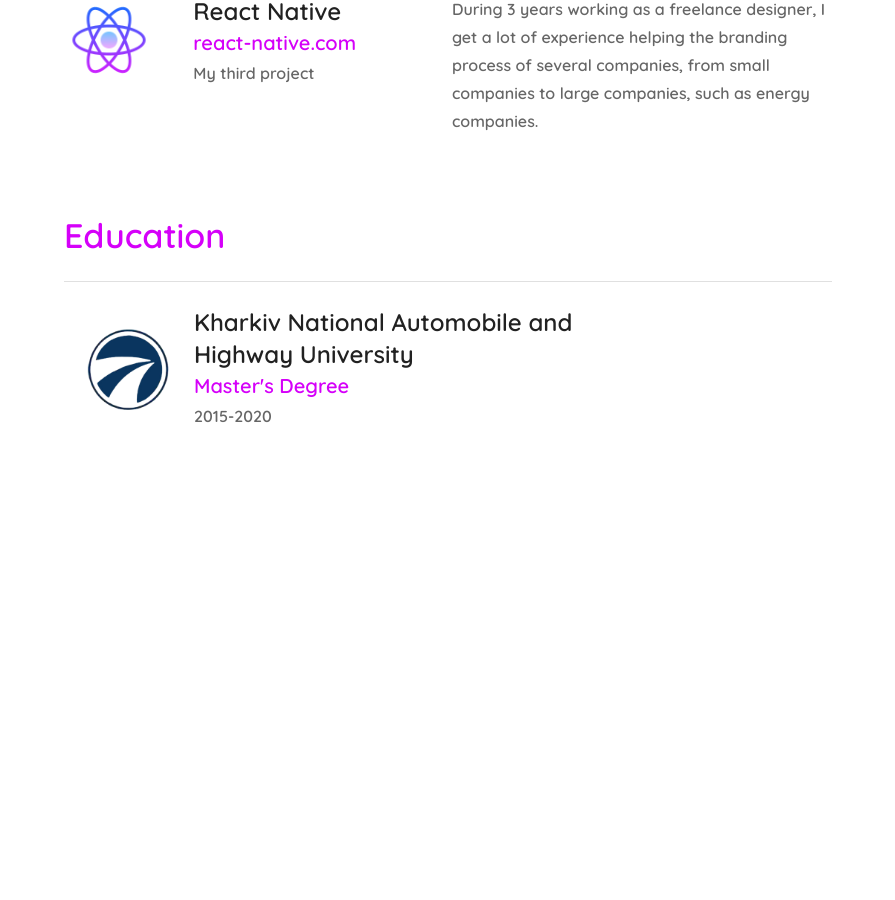
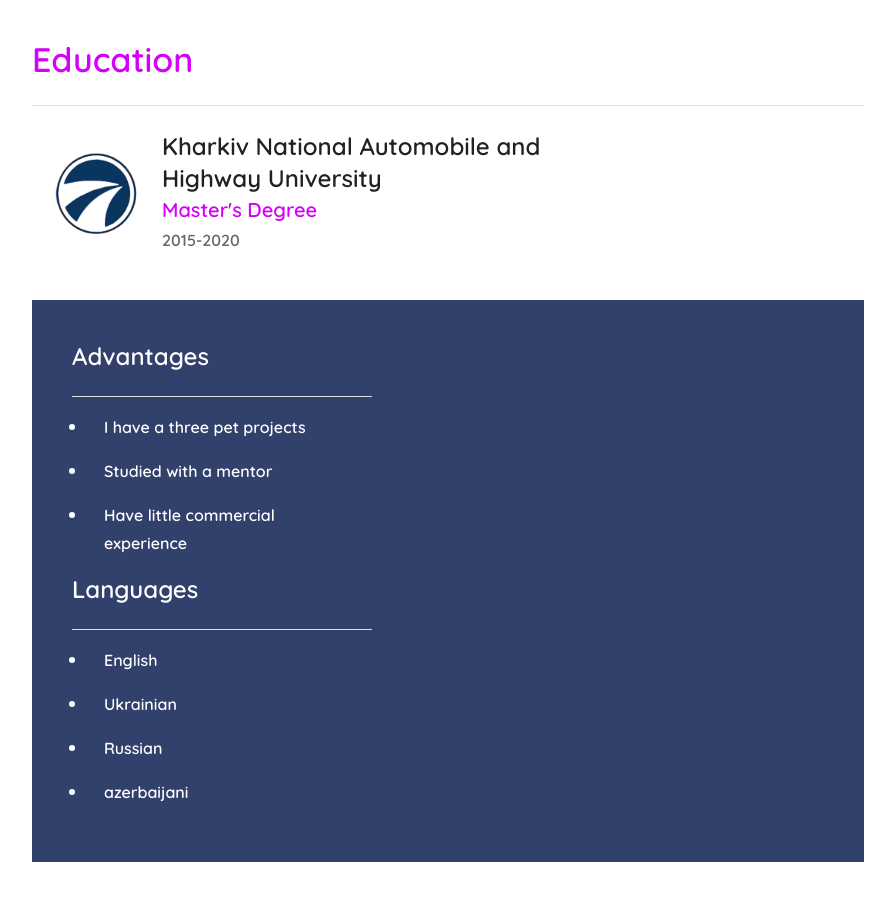
Before and after one commit to Ramil3107/my-pet-project, a React (Create React App) app: page /resume in a window 1280 px wide. Shown: the part 1288-2188 px from the top of the page, without its empty margins (192-1087 px from the left). Built offline with nearby package versions, Linux system fonts and the light colour scheme; no server answers.

Commit message:
add advantages and languages block

```diff
--- a/src/pages/resume/Resume.js
+++ b/src/pages/resume/Resume.js
@@ -1,5 +1,5 @@
 import { GitHub, LinkedIn, LocationOn } from "@mui/icons-material"
-import { Avatar, Divider, Grid, Paper, SvgIcon, Typography } from "@mui/material"
+import { Avatar, Divider, Grid, List, ListItem, Paper, SvgIcon, Typography } from "@mui/material"
 import { Box } from "@mui/system"
 import resumeAvatar from "../../assets/resumeAvatar.JPG"
 import html from "../../assets/iconsPNG/html.png"
@@ -115,10 +115,13 @@ const Resume = () => {
         },
     ]
 
+    const advantagesItem = ["I have a three pet projects", "Studied with a mentor", "Have little commercial experience"]
+    const languagesItem = ["English", "Ukrainian", "Russian", "azerbaijani"]
+
     return (
-        <Box align="center" sx={{ height: "500vh" }}>
+        <Box align="center" sx={{ }}>
 
-            <Box sx={{ width: "60%", display: "flex", flexDirection: "row", flexWrap: "wrap", justifyContent: "center", mt: 5 }}>
+            <Box sx={{ width: "65%", display: "flex", flexDirection: "row", flexWrap: "wrap", justifyContent: "center", mt: 5 }}>
 
 
                 <Box sx={{ boxSizing: "border-box", width: "180px" }}>
@@ -259,7 +262,7 @@ const Resume = () => {
                                     {item.projectNote}
                                 </Typography>
                             </Grid>
-                            <Grid  xs={12} md={12} lg={6} item>
+                            <Grid xs={12} md={12} lg={6} item>
                                 <Typography
                                     variant="subtitle1"
                                     color="text.secondary"
@@ -285,7 +288,7 @@ const Resume = () => {
                     <Divider sx={{ mt: 3 }} />
                 </Box>
 
-                <Box sx={{width:"100%", display:"flex", flexWrap:"wrap", mt:3}}>
+                <Box sx={{ width: "100%", display: "flex", flexWrap: "wrap", mt: 3 }}>
                     <Box sx={{ width: 130 }}>
                         <img style={{ width: 130, height: 130, float: "left" }} src={khnadu} />
                     </Box>
@@ -317,8 +320,81 @@ const Resume = () => {
 
                 </Box>
 
+                <Box sx={{ display: 'flex', flexWrap: "wrap", width: "100%", mt: 5, p: 5, mb:5,color: "white", bgcolor: "rgb(50,64,108)" }}>
+                    <Box sx={{ mr: 25, width: 300 }}>
+                        <Typography
+                            fontWeight="medium"
+                            variant="h5"
+                            color="primary"
+                            align="left"
+                        >
+                            Advantages
+                        </Typography>
+                        <Divider color="white" sx={{ mt: 3 }} />
+
+                        <List
+                            sx={{
+                                listStyleType: 'disc',
+                                pl: 2,
+                                '& .MuiListItem-root': {
+                                    display: 'list-item',
+                                },
+                            }}>
+                            {
+                                advantagesItem.map(title => {
+                                    return <ListItem sx={{ fontSize: 20 }}>
+                                        <Typography
+                                            variant="subtitle1"
+                                            color="primary"
+                                            align="left"
+                                            fontWeight="medium"
+                                        >
+                                            {title}
+                                        </Typography>
+                                    </ListItem>
+                                })
+                            }
+                        </List>
+                    </Box>
+                    <Box sx={{ width: 300 }}>
+                        <Typography
+                            fontWeight="medium"
+                            variant="h5"
+                            color="primary"
+                            align="left"
+                        >
+                            Languages
+                        </Typography>
+                        <Divider color="white" sx={{ mt: 3, color: "white" }} />
+
+                        <List
+                            sx={{
+                                listStyleType: 'disc',
+                                pl: 2,
+                                '& .MuiListItem-root': {
+                                    display: 'list-item',
+                                },
+                            }}>
+                            {
+                                languagesItem.map(title => {
+                                    return <ListItem sx={{ fontSize: 20 }}>
+                                        <Typography
+                                            variant="subtitle1"
+                                            color="primary"
+                                            align="left"
+                                            fontWeight="medium"
+                                        >
+                                            {title}
+                                        </Typography>
+                                    </ListItem>
+
+                                })
+                            }
+                        </List>
+                    </Box>
+                </Box>
+
             </Box>
-
         </Box >
     )
 }
```
